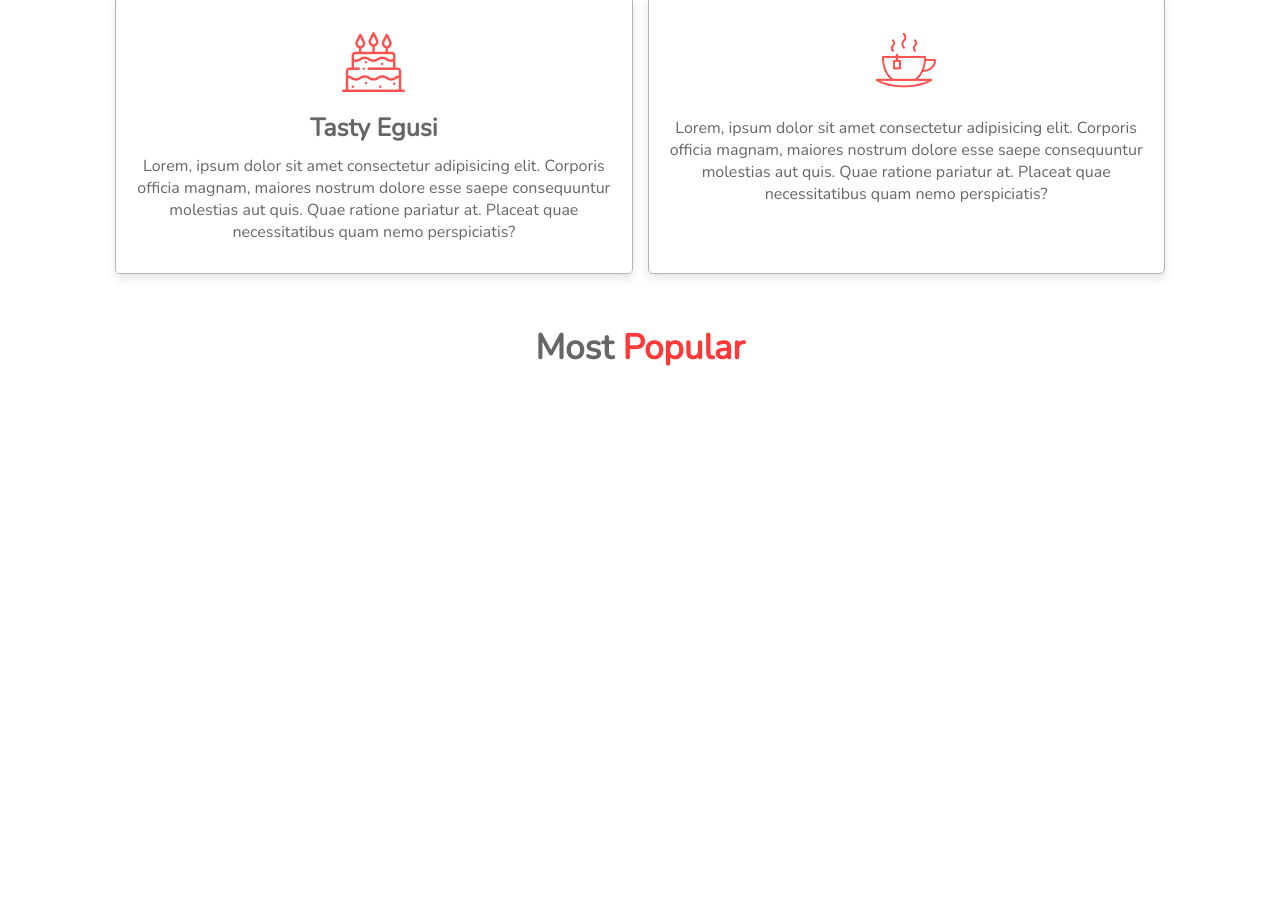
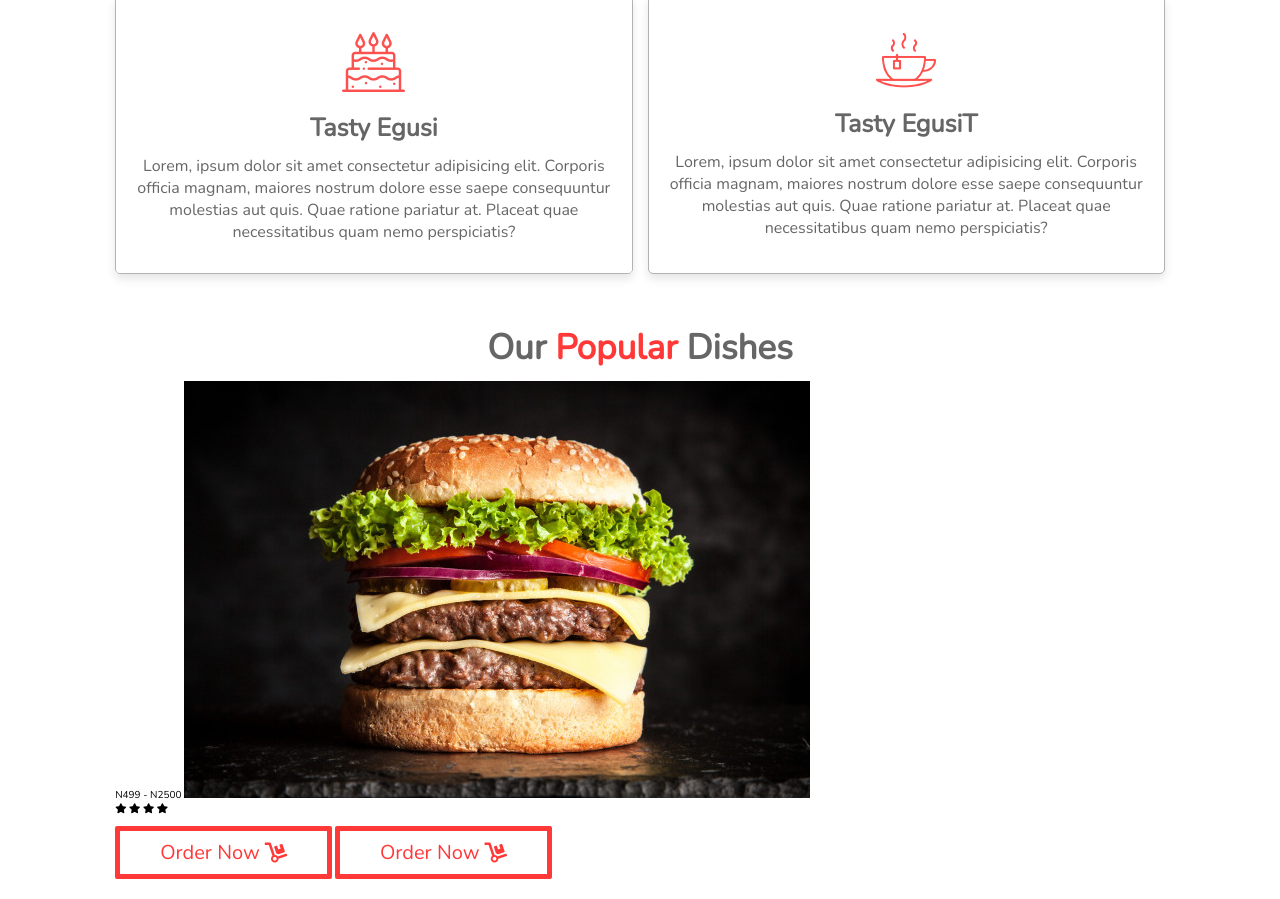
Before and after one commit to auleki/greek_restaurant_trio, a plain HTML site: page index.html in a window 1280 px wide. Shown: the part 1465-2364 px from the top of the page. Before the commit the page ends 1866 px from the top, so only its background shows below. Drawn offline with nearby package versions, Linux system fonts and the light colour scheme.

Commit message:
added popular dishes alongside a readme file

```diff
--- a/assets/styles/styles.scss
+++ b/assets/styles/styles.scss
@@ -68,17 +68,23 @@ body {
 }
 
 .btn {
-  display: inline-block;
+  display: inline-flex;
+  align-items: center;
   padding: .8rem 4rem;
   border: .25em solid $red;
   color: $red;
   cursor: pointer;
   font-size: 2rem;
   border-radius: .2rem;
+  gap: .5rem;
   position: relative;
   overflow: hidden;
   z-index: 0;
   margin-top: 1rem;
+
+  i {
+    transition: 200ms ease-out;
+  }
 
   &::before {
     content: "";
@@ -99,6 +105,16 @@ body {
 
   &:hover {
     color: $white;
+
+    i {
+      transform: translateX(1rem) scale(1.4);
+    }
+  }
+
+  &.order:hover {
+    i {
+      transform: rotateZ(18deg);
+    }
   }
 }
 
--- a/index.html
+++ b/index.html
@@ -121,7 +121,7 @@
         <img src="./assets/images/s-img-6.jpg" alt="" class="image">
         <div class="content">
           <img src="./assets/images/s-6.png" alt="">
-          <h3Tasty EgusiT</h3>
+          <h3>Tasty EgusiT</h3>
           <p>
             Lorem, ipsum dolor sit amet consectetur adipisicing elit. Corporis officia magnam, maiores nostrum dolore esse saepe consequuntur molestias aut quis. Quae ratione pariatur at. Placeat quae necessitatibus quam nemo perspiciatis?
           </p>
@@ -134,7 +134,27 @@
 
   <!-- popular section  -->
   <section class="section popular" id="popular">
-    <h1 class="heading">Most <span>Popular</span></h1>
+    <h1 class="heading">Our <span>Popular</span> Dishes</h1>
+
+    <div class="box_container">
+
+      <div class="box">
+        <span class="price">N499 - N2500</span>
+        <img src="./assets/images/p-1.jpg" alt="">
+        <div class="stars">
+          <i class="fas fa-star"></i>
+          <i class="fas fa-star"></i>
+          <i class="fas fa-star"></i>
+          <i class="fas fa-star"></i>
+        </div>
+        <a href="#" class="btn order">Order Now
+          <i class="fas fa-dolly"></i>
+        </a>
+        <a href="#" class="btn">Order Now
+          <i class="fas fa-dolly"></i>
+        </a>
+      </div>
+    </div>
   </section>
   <!-- end of popular section  -->
   <script src="./assets/js/main.js"></script>
```
Also changed, not shown: assets/styles/styles.css, 2 other files.
